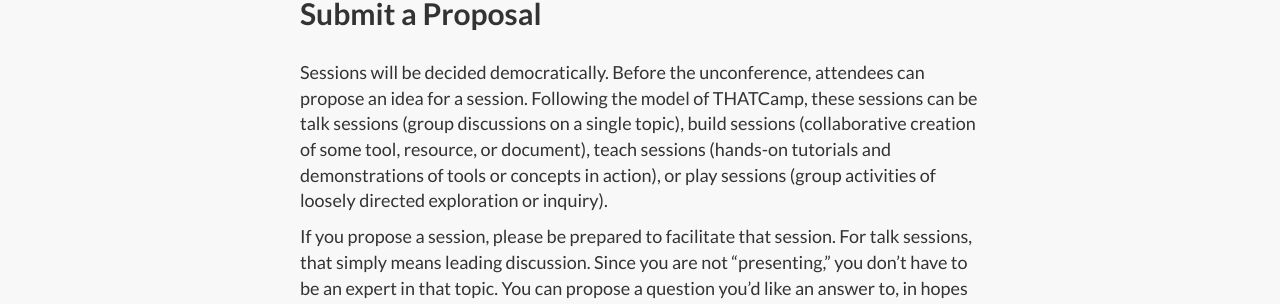
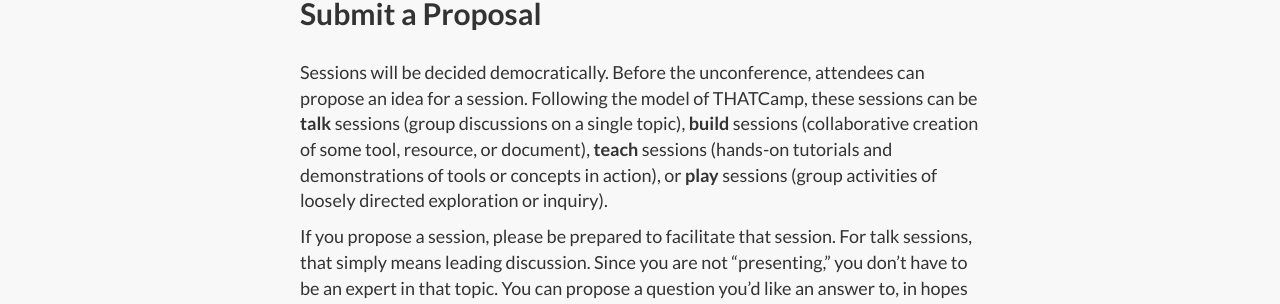
Before and after one commit to flipcamp/flipcamp.github.io, a Jekyll site: the page built from unconferenceprogram.md, in a window 1280 px wide and 900 px high, scrolled down 605 px. Shown: the part 199-503 px from the top of the window. Built offline with Jekyll 4.4.1, drawn with Linux system fonts in a browser that asks for light colours; nearby versions of some CDN libraries; library files that are not in the unit come from our copies.

Commit message:
added emphasis in proposal description

```diff
--- a/unconferenceprogram.md
+++ b/unconferenceprogram.md
@@ -5,7 +5,7 @@ image: hifi.jpg
 ---
 
 
-Sessions will be decided democratically. Before the unconference, attendees can propose an idea for a session. Following the model of THATCamp, these sessions can be talk sessions (group discussions on a single topic), build sessions (collaborative creation of some tool, resource, or document), teach sessions (hands-on tutorials and demonstrations of tools or concepts in action), or play sessions (group activities of loosely directed exploration or inquiry).
+Sessions will be decided democratically. Before the unconference, attendees can propose an idea for a session. Following the model of THATCamp, these sessions can be **talk** sessions (group discussions on a single topic), **build** sessions (collaborative creation of some tool, resource, or document), **teach** sessions (hands-on tutorials and demonstrations of tools or concepts in action), or **play** sessions (group activities of loosely directed exploration or inquiry).
 
 If you propose a session, please be prepared to facilitate that session. For talk sessions, that simply means leading discussion. Since you are not “presenting,” you don’t have to be an expert in that topic. You can propose a question you’d like an answer to, in hopes that others may have one—or can work with you to come to one. For teach sessions, that will mean more active leadership, and likely preparation. However, none of these sessions should be lectures or paper-readings. The idea of an unconference—much like the flipped classroom—is that the whole group is active, participating in a single effort to advance our mutual and collective understanding.
 
```
